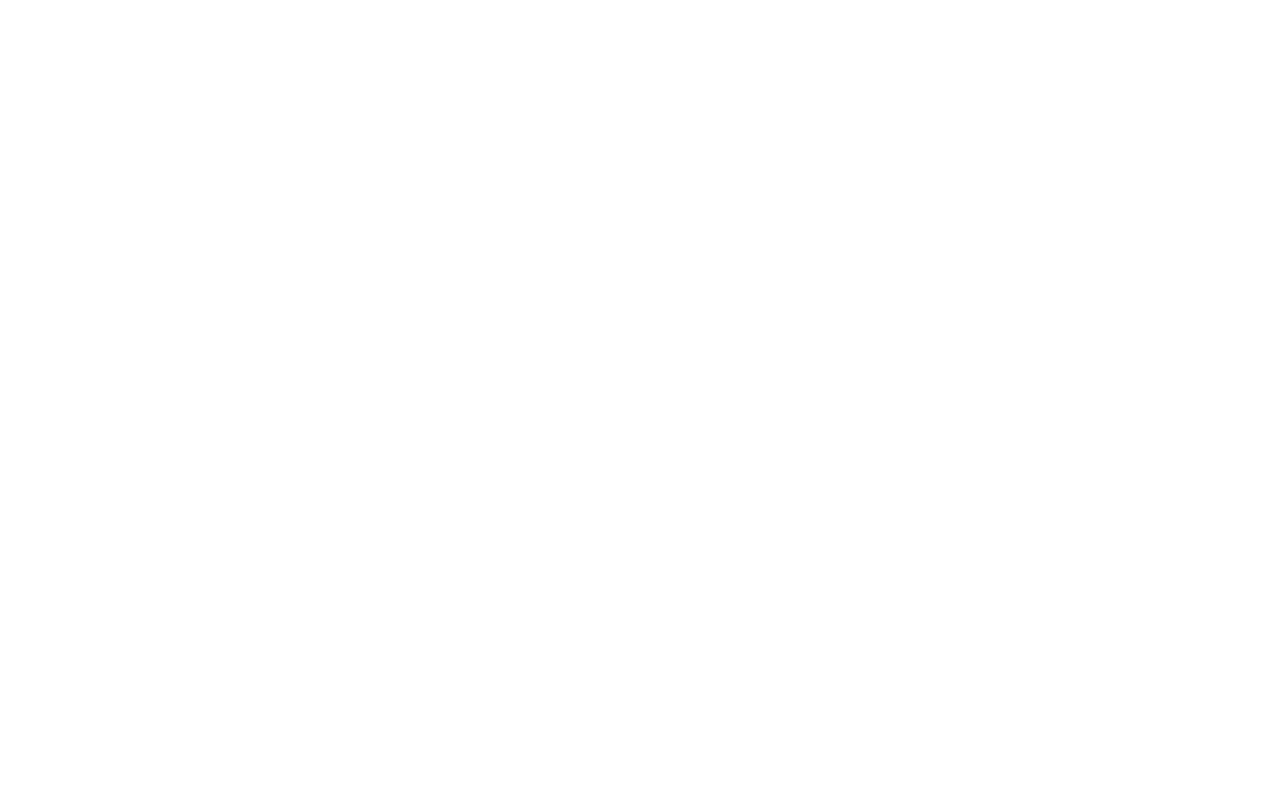
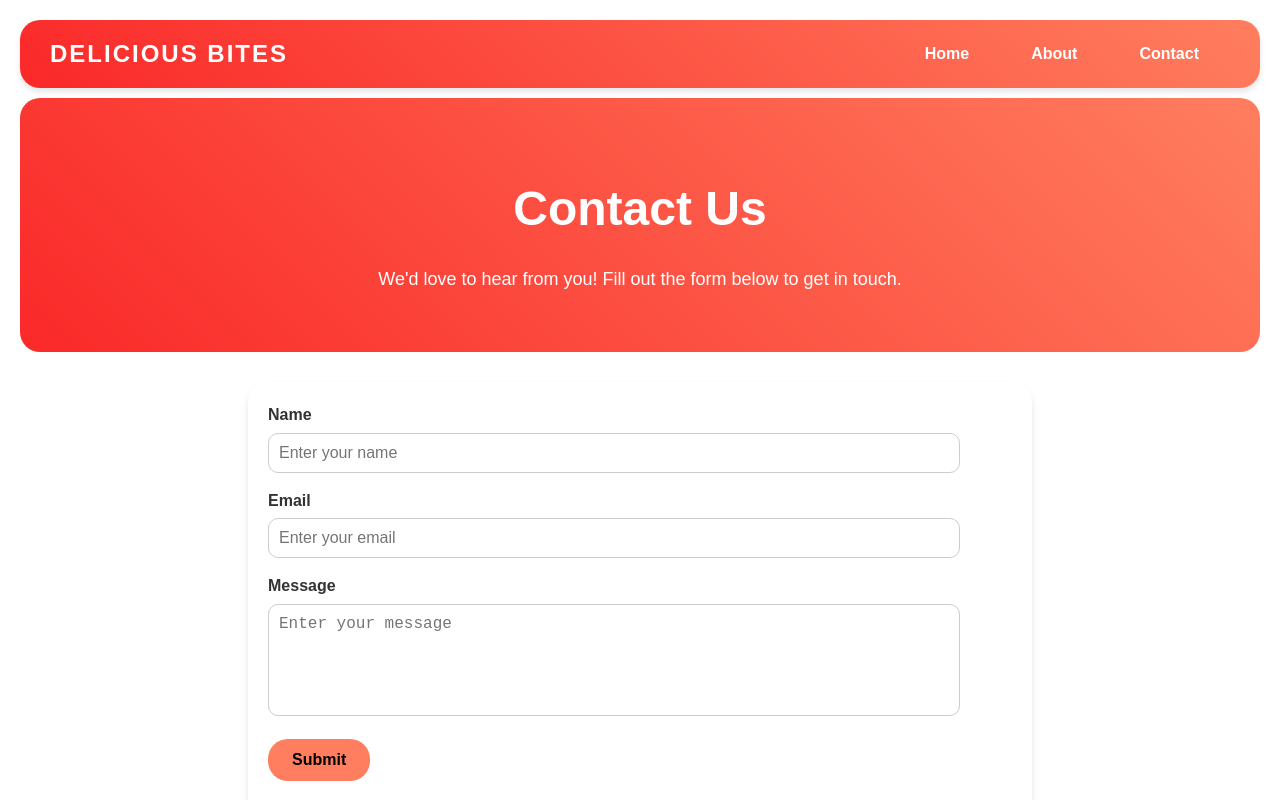
Before and after one commit to sibingeorgedev/trends, a React (Create React App) app: page /contact in a window 1280 px wide. Before the commit this address had no page. Shown: the top 800 px of the page. Built offline with nearby package versions, Linux system fonts and the light colour scheme; grey boxes are pictures that could not be loaded.

Commit message:
contact-page

```diff
--- a/src/App.js
+++ b/src/App.js
@@ -1,16 +1,16 @@
-import logo from './logo.svg';
 import './App.css';
 import { Route, Routes } from "react-router-dom";
 import Home from './Components/HomePage/Home.js';
 import About from './Components/AboutUs/About.js';
+import Contact from './Components/Contact/Contact.js';
 
 
 function App() {
   return (
     <Routes>
-    <Route path="/" element={<Home />} />
-    <Route path="/about" element={<About />} />
-
+      <Route path="/" element={<Home />} />
+      <Route path="/about" element={<About />} />
+      <Route path="/contact" element={<Contact />} />
   </Routes>
 
   );
--- a/src/Components/AboutUs/About.css
+++ b/src/Components/AboutUs/About.css
@@ -2,6 +2,7 @@
   background-color: #f7fafc;
   color: black;
   font-family: Arial, sans-serif;
+  padding: 20px;
 }
 
 .header {
--- /dev/null
+++ b/src/Components/Contact/Contact.css
@@ -0,0 +1,103 @@
+/* Contact.css */
+.contact-page {
+    font-family: 'Arial', sans-serif;
+    color: #333;
+    line-height: 1.6;
+    padding: 20px;
+  }
+
+  .contact-hero {
+    text-align: center;
+    background: linear-gradient(45deg, #fa2929, #ff7e5f);
+    color: white;
+    padding: 40px;
+    border-radius: 20px;
+    margin-bottom: 30px;
+  }
+
+  .contact-hero h1 {
+    font-size: 48px;
+    margin-bottom: 10px;
+  }
+
+  .contact-hero p {
+    font-size: 18px;
+  }
+
+  .contact-form-container {
+    max-width: 60%;
+    margin: 0 auto;
+    background: white;
+    padding: 20px;
+    border-radius: 20px;
+    box-shadow: 0 4px 6px rgba(0, 0, 0, 0.1);
+  }
+
+  .contact-form .form-group {
+    margin-bottom: 15px;
+  }
+
+  .contact-form label {
+    display: block;
+    font-weight: bold;
+    margin-bottom: 5px;
+  }
+
+  .contact-form input,
+  .contact-form textarea {
+    width: 90%;
+    padding: 10px;
+    border: 1px solid #ccc;
+    border-radius: 10px;
+    font-size: 16px;
+  }
+
+  .contact-form textarea {
+    resize: none;
+  }
+
+  .submit-button {
+    padding: 12px 24px;
+    background-color: #ff7e5f;
+    color: black;
+    border: none;
+    border-radius: 20px;
+    font-size: 16px;
+    font-weight: bold;
+    cursor: pointer;
+    transition: transform 0.3s ease, box-shadow 0.3s ease;
+  }
+
+  .submit-button:hover {
+    transform: translateY(-5px);
+    box-shadow: 0 6px 8px rgba(0, 0, 0, 0.2);
+  }
+
+  /* Responsive Design */
+  @media (max-width: 768px) {
+    .contact-hero h1 {
+      font-size: 36px;
+    }
+
+    .contact-hero p {
+      font-size: 16px;
+    }
+  }
+
+  @media (max-width: 480px) {
+    .contact-form-container {
+      padding: 15px;
+    }
+
+    .submit-button {
+      padding: 10px 20px;
+      font-size: 14px;
+    }
+  }
+
+  .success-message {
+    color: green;
+    font-weight: bold;
+    margin-top: 15px;
+    text-align: center;
+  }
--- /dev/null
+++ b/src/Components/Contact/Contact.js
@@ -0,0 +1,107 @@
+// Page Created - Adeena Pavoor Veedu/Student No - 8912340
+
+import React, { useState } from 'react';
+import './Contact.css';
+import Nav from '../NavBar/Nav';
+
+const Contact = () => {
+  const [formData, setFormData] = useState({
+    name: '',
+    email: '',
+    message: '',
+  });
+
+  const [successMessage, setSuccessMessage] = useState('');
+
+  const handleInputChange = (e) => {
+    const { name, value } = e.target;
+    setFormData({ ...formData, [name]: value });
+  };
+
+  const handleSubmit = (e) => {
+    e.preventDefault();
+    const { name, email, message } = formData;
+
+    // Check if all fields are filled
+    if (name && email && message) {
+      setSuccessMessage('Your message has been sent successfully!');
+      setFormData({ name: '', email: '', message: '' }); // Reset form fields
+    } else {
+      setSuccessMessage('Please fill in all fields.');
+    }
+  };
+
+  return (
+    <div className="contact-page">
+      <Nav/>
+      <div className="contact-hero">
+        <h1>Contact Us</h1>
+        <p>We'd love to hear from you! Fill out the form below to get in touch.</p>
+      </div>
+      <div className="contact-form-container">
+        <div className="form-section">
+          <form className="contact-form" onSubmit={handleSubmit}>
+            <div className="form-group">
+              <label htmlFor="name">Name</label>
+              <input
+                type="text"
+                id="name"
+                name="name"
+                value={formData.name}
+                onChange={handleInputChange}
+                placeholder="Enter your name"
+              />
+            </div>
+            <div className="form-group">
+              <label htmlFor="email">Email</label>
+              <input
+                type="email"
+                id="email"
+                name="email"
+                value={formData.email}
+                onChange={handleInputChange}
+                placeholder="Enter your email"
+              />
+            </div>
+            <div className="form-group">
+              <label htmlFor="message">Message</label>
+              <textarea
+                id="message"
+                name="message"
+                rows="5"
+                value={formData.message}
+                onChange={handleInputChange}
+                placeholder="Enter your message"
+              ></textarea>
+            </div>
+            <button type="submit" className="submit-button">
+              Submit
+            </button>
+          </form>
+          {successMessage && (
+            <p className="success-message">{successMessage}</p>
+          )}
+        </div> <br/>
+
+        <div className="map-section">
+          <iframe
+            title="Google Map"
+            src="https://www.google.com/maps/embed?pb=!1m18!1m12!1m3!1d3151.835434509374!2d144.9537353155865!3d-37.81627944202121!2m3!1f0!2f0!3f0!3m2!1i1024!2i768!4f13.1!3m3!1m2!1s0x6ad642af0f11fd81%3A0xf5773e9b105f4d62!2sMelbourne%20CBD%2C%20Melbourne%20VIC%2C%20Australia!5e0!3m2!1sen!2sin!4v1614632553539!5m2!1sen!2sin"
+            width="100%"
+            height="400"
+            style={{ border: 0 }}
+            allowFullScreen=""
+            loading="lazy"
+          ></iframe>
+        </div>
+      </div>
+      <footer className="footer">
+     <div className="container">
+       <p>© 2024 Delicious Bites. All rights reserved.</p>
+     </div>
+   </footer>
+    </div>
+  );
+};
+
+export default Contact;
```
